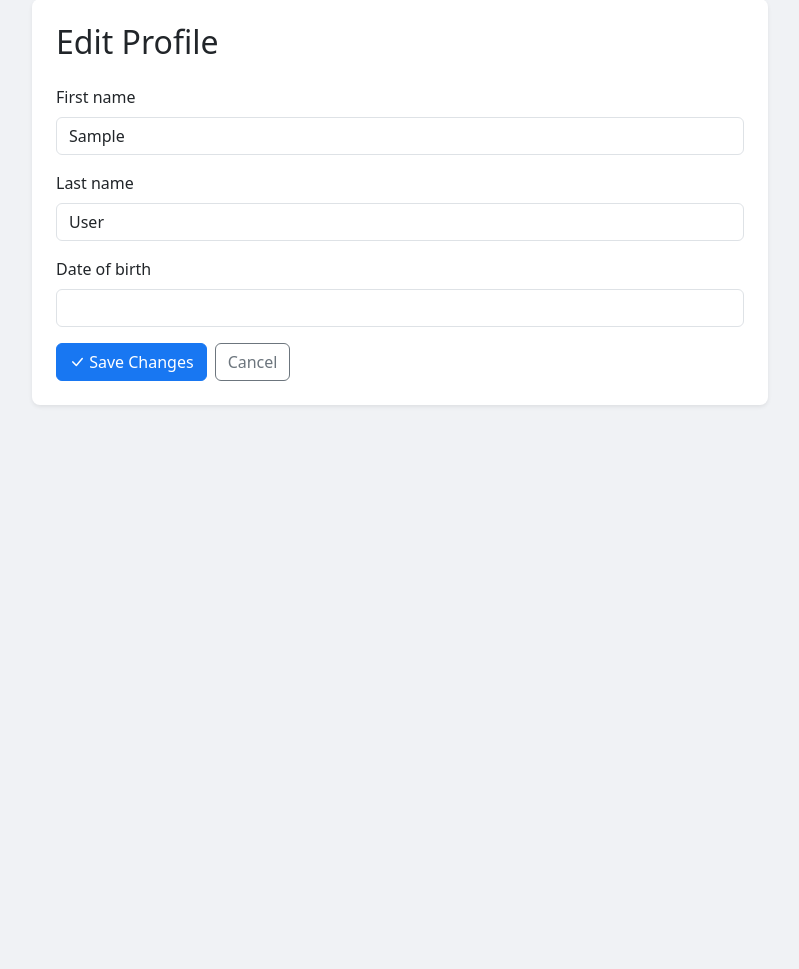
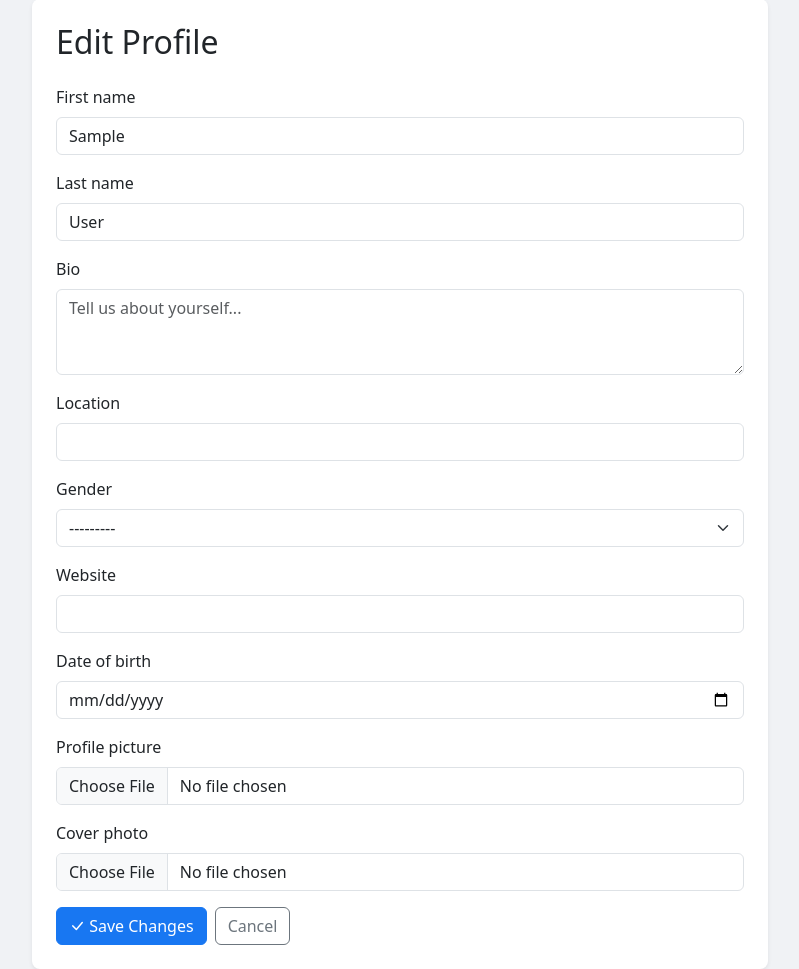
Before and after one commit to Musthak2004/FaceBook-Clone, a Django app: a page that uses templates/base.html in a window 1280 px wide. Shown: the part 87-1056 px from the top of the page, without its empty margins (240-1039 px from the left). Before the commit the page ends 493 px from the top, so only its background shows below. Run offline with Django 5.2, Linux system fonts and the light colour scheme; the visitor is signed in with stand-in values (Sample User, id 1); data comes from the database, SQL or seed files in the repository; some libraries are stand-ins or nearby versions.

Commit message:
feat: Phase 2 - user profiles with pictures, bio, about info
- Added profile fields to CustomUser: profile_picture, cover_photo, bio, location, gender, website
- ProfileEditForm with crispy layout and image upload support
- Profile detail page shows all profile fields
- Admin updated to display new profile fields
- 20 tests passing (4 new profile tests)

```diff
--- a/accounts/forms.py
+++ b/accounts/forms.py
@@ -1,7 +1,7 @@
 from django import forms
 from django.contrib.auth.forms import UserCreationForm, UserChangeForm
 from crispy_forms.helper import FormHelper
-from crispy_forms.layout import Layout, Submit, Row, Column
+from crispy_forms.layout import Layout, Submit, Row, Column, Field
 from .models import CustomUser
 
 
@@ -41,6 +41,45 @@ class SignUpForm(UserCreationForm):
         )
 
 
+class ProfileEditForm(forms.ModelForm):
+    class Meta:
+        model = CustomUser
+        fields = [
+            'first_name', 'last_name', 'bio', 'location', 'gender',
+            'website', 'date_of_birth', 'profile_picture', 'cover_photo',
+        ]
+        widgets = {
+            'date_of_birth': forms.DateInput(attrs={'type': 'date'}),
+            'bio': forms.Textarea(attrs={'rows': 3, 'placeholder': 'Tell us about yourself...'}),
+        }
+
+    def __init__(self, *args, **kwargs):
+        super().__init__(*args, **kwargs)
+        self.helper = FormHelper()
+        self.helper.form_method = 'POST'
+        self.helper.form_enctype = 'multipart/form-data'
+        self.helper.layout = Layout(
+            Row(
+                Column('first_name', css_class='col-md-6'),
+                Column('last_name', css_class='col-md-6'),
+            ),
+            'bio',
+            Row(
+                Column('location', css_class='col-md-6'),
+                Column('gender', css_class='col-md-6'),
+            ),
+            Row(
+                Column('website', css_class='col-md-6'),
+                Column('date_of_birth', css_class='col-md-6'),
+            ),
+            Row(
+                Column('profile_picture', css_class='col-md-6'),
+                Column('cover_photo', css_class='col-md-6'),
+            ),
+            Submit('submit', 'Save Changes', css_class='btn-primary'),
+        )
+
+
 class CustomUserChangeForm(UserChangeForm):
     class Meta:
         model = CustomUser
--- a/accounts/models.py
+++ b/accounts/models.py
@@ -6,6 +6,19 @@ from django.urls import reverse
 class CustomUser(AbstractUser):
     email = models.EmailField(unique=True)
     is_email_verified = models.BooleanField(default=False)
+
+    # Profile fields
+    profile_picture = models.ImageField(upload_to='profile_pics/', blank=True, null=True)
+    cover_photo = models.ImageField(upload_to='cover_photos/', blank=True, null=True)
+    bio = models.TextField(max_length=500, blank=True)
+    location = models.CharField(max_length=100, blank=True)
+    gender = models.CharField(
+        max_length=10,
+        choices=[('male', 'Male'), ('female', 'Female'), ('other', 'Other')],
+        blank=True
+    )
+    website = models.URLField(blank=True)
+
     date_of_birth = models.DateField(null=True, blank=True)
     last_seen = models.DateTimeField(null=True, blank=True)
     created_at = models.DateTimeField(auto_now_add=True)
--- a/accounts/views.py
+++ b/accounts/views.py
@@ -4,7 +4,7 @@ from django.shortcuts import redirect
 from django.urls import reverse_lazy
 from django.views.generic import CreateView, TemplateView, DetailView, UpdateView
 
-from .forms import SignUpForm
+from .forms import SignUpForm, ProfileEditForm
 from .models import CustomUser
 from .utils import send_verification_email, verify_token
 
@@ -67,7 +67,7 @@ class ProfileDetailView(LoginRequiredMixin, DetailView):
 
 class ProfileEditView(LoginRequiredMixin, UserPassesTestMixin, UpdateView):
     model = CustomUser
-    fields = ['first_name', 'last_name', 'date_of_birth']
+    form_class = ProfileEditForm
     template_name = 'accounts/profile_edit.html'
     slug_field = 'username'
     slug_url_kwarg = 'username'
```
Also changed, not shown: accounts/admin.py (+8 -2 lines), accounts/tests.py (+41 -0 lines), templates/accounts/profile.html (+11 -0 lines), accounts/migrations/0002_customuser_bio_customuser_cover_photo_and_more.py (added).
